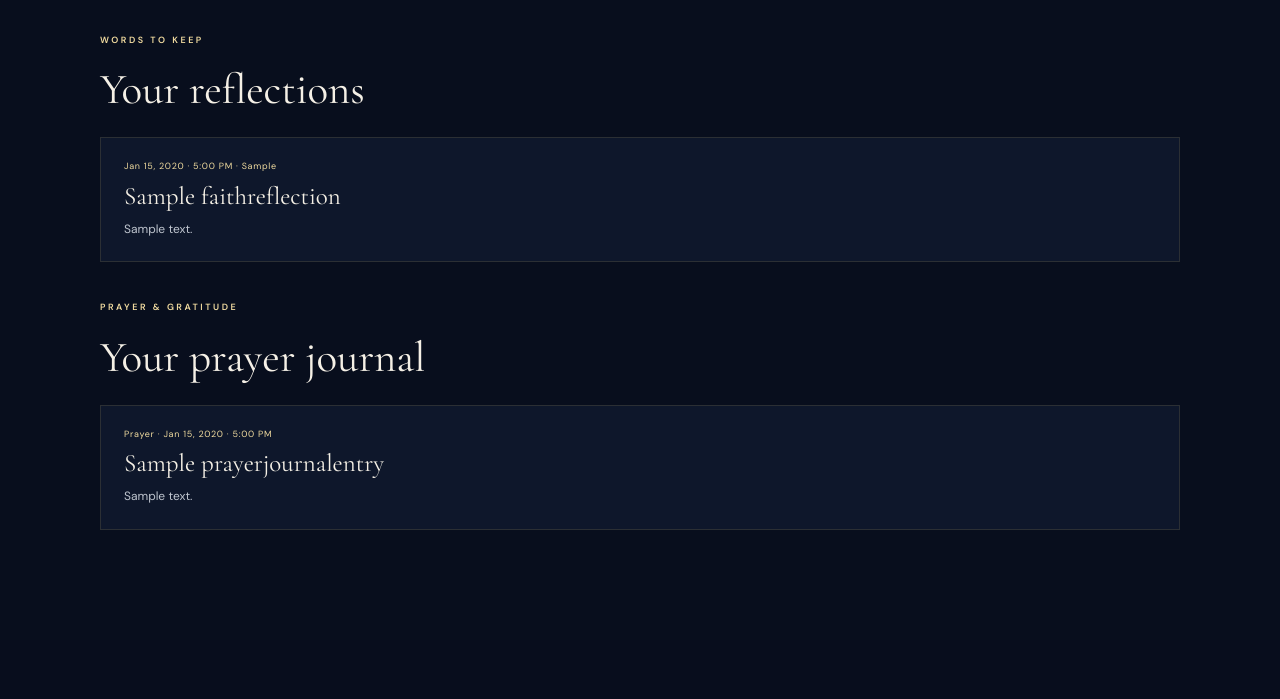
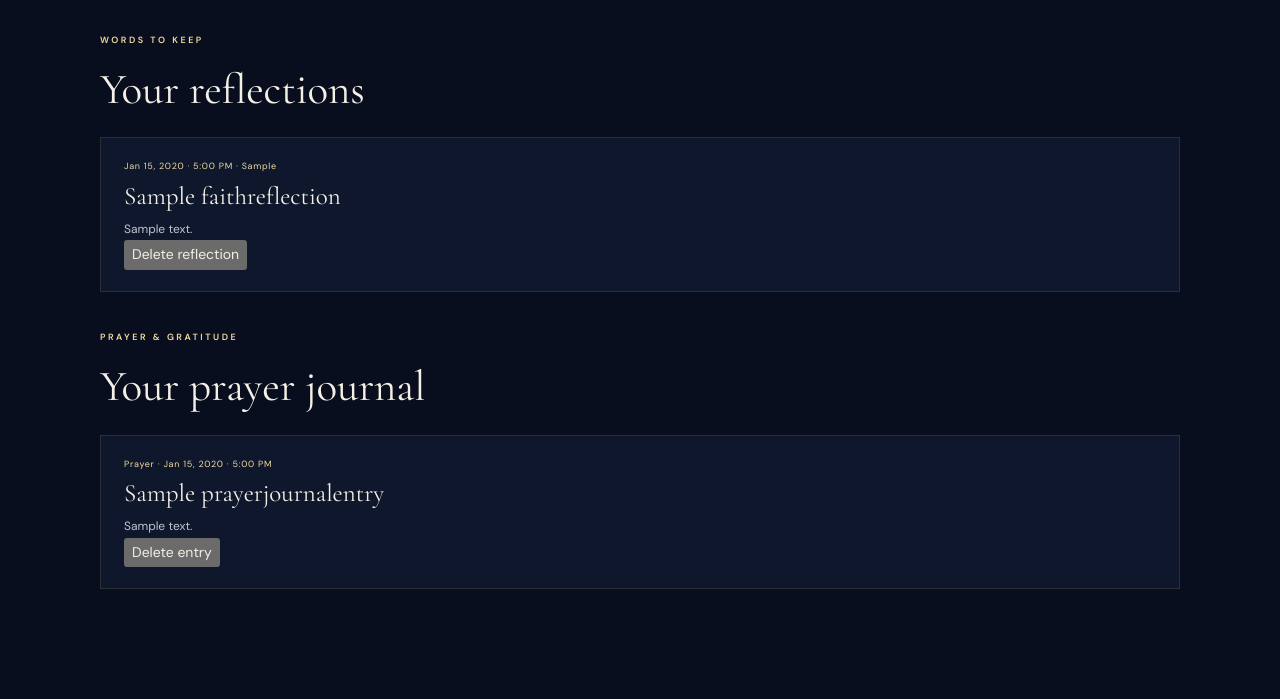
Before and after one commit to elenavance/glory-faith-living, a Django app: page /my-journey/ in a window 1280 px wide. Shown: the part 997-1696 px from the top of the page. Before the commit the page ends 1527 px from the top, so only its background shows below. Run offline with Django 5.2, Linux system fonts and the light colour scheme; a user stored in the database is signed in; tables that the repository leaves empty hold one stand-in row (values such as "Sample post").

Commit message:
Add delete controls to private journal entries

```diff
--- a/templates/journey.html
+++ b/templates/journey.html
@@ -34,13 +34,13 @@
   <section class="saved-section">
     <div class="section-kicker">WORDS TO KEEP</div><h2>Your reflections</h2>
     {% for item in reflections %}
-      <article class="saved-entry"><div class="saved-meta">{{ item.created_at|date:"M j, Y · g:i A" }}{% if item.scripture_reference %} · {{ item.scripture_reference }}{% endif %}</div><h3>{{ item.title|default:"A quiet reflection" }}</h3><p>{{ item.body|linebreaksbr }}</p></article>
+      <article class="saved-entry"><div class="saved-meta">{{ item.created_at|date:"M j, Y · g:i A" }}{% if item.scripture_reference %} · {{ item.scripture_reference }}{% endif %}</div><h3>{{ item.title|default:"A quiet reflection" }}</h3><p>{{ item.body|linebreaksbr }}</p><form method="post" action="{% url 'delete-journal-entry' kind='reflection' entry_id=item.pk %}" class="delete-entry">{% csrf_token %}<button type="submit" onclick="return confirm('Delete this reflection permanently?')">Delete reflection</button></form></article>
     {% empty %}<p class="empty-state">Your reflections will appear here after you save your first one.</p>{% endfor %}
   </section>
   <section class="saved-section">
     <div class="section-kicker">PRAYER &amp; GRATITUDE</div><h2>Your prayer journal</h2>
     {% for item in prayers %}
-      <article class="saved-entry"><div class="saved-meta">{{ item.get_entry_type_display }} · {{ item.created_at|date:"M j, Y · g:i A" }}</div><h3>{{ item.title|default:item.get_entry_type_display }}</h3><p>{{ item.body|linebreaksbr }}</p></article>
+      <article class="saved-entry"><div class="saved-meta">{{ item.get_entry_type_display }} · {{ item.created_at|date:"M j, Y · g:i A" }}</div><h3>{{ item.title|default:item.get_entry_type_display }}</h3><p>{{ item.body|linebreaksbr }}</p><form method="post" action="{% url 'delete-journal-entry' kind='prayer' entry_id=item.pk %}" class="delete-entry">{% csrf_token %}<button type="submit" onclick="return confirm('Delete this prayer entry permanently?')">Delete entry</button></form></article>
     {% empty %}<p class="empty-state">Your prayer and gratitude entries will be kept here, private to your account.</p>{% endfor %}
   </section>
 </section>
```
